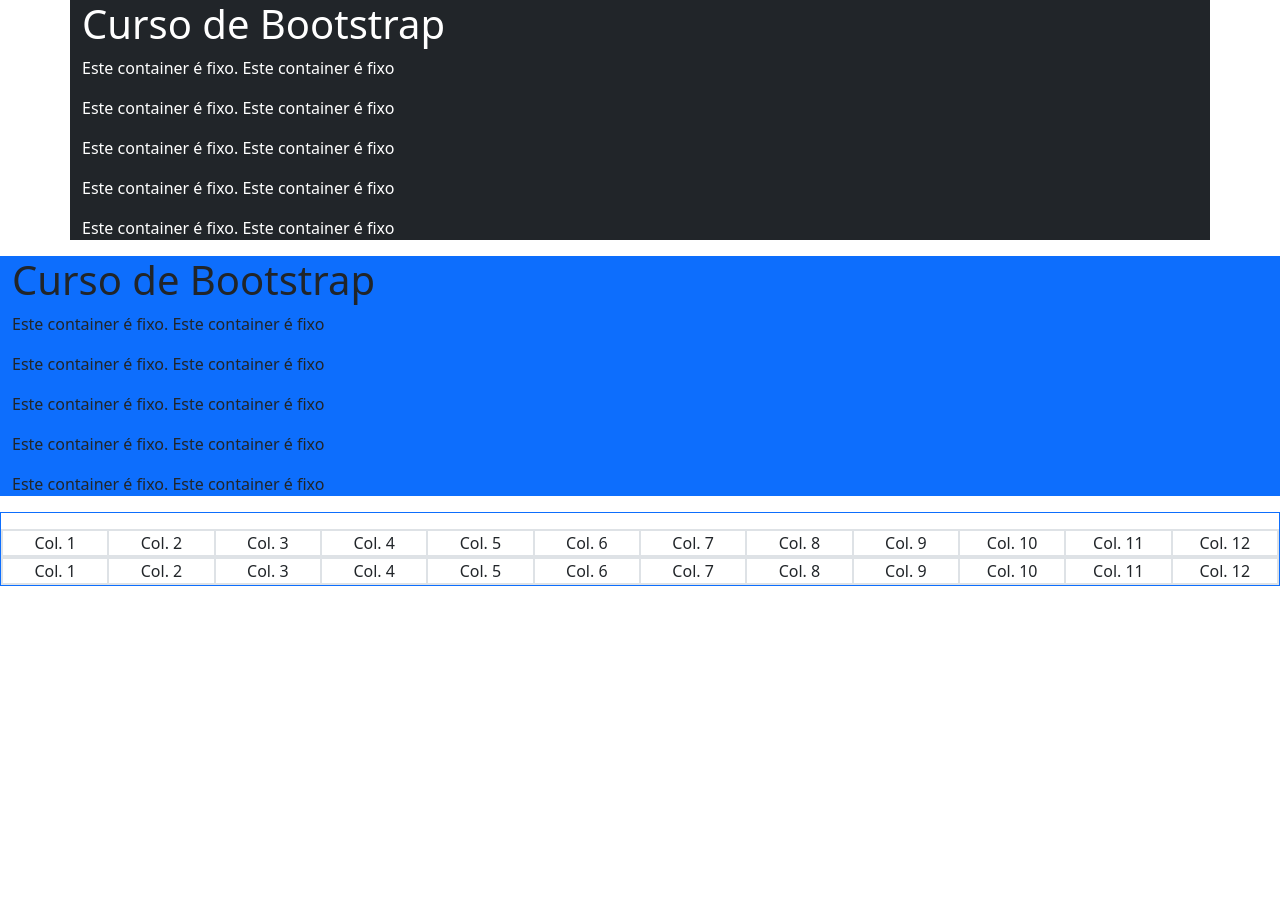
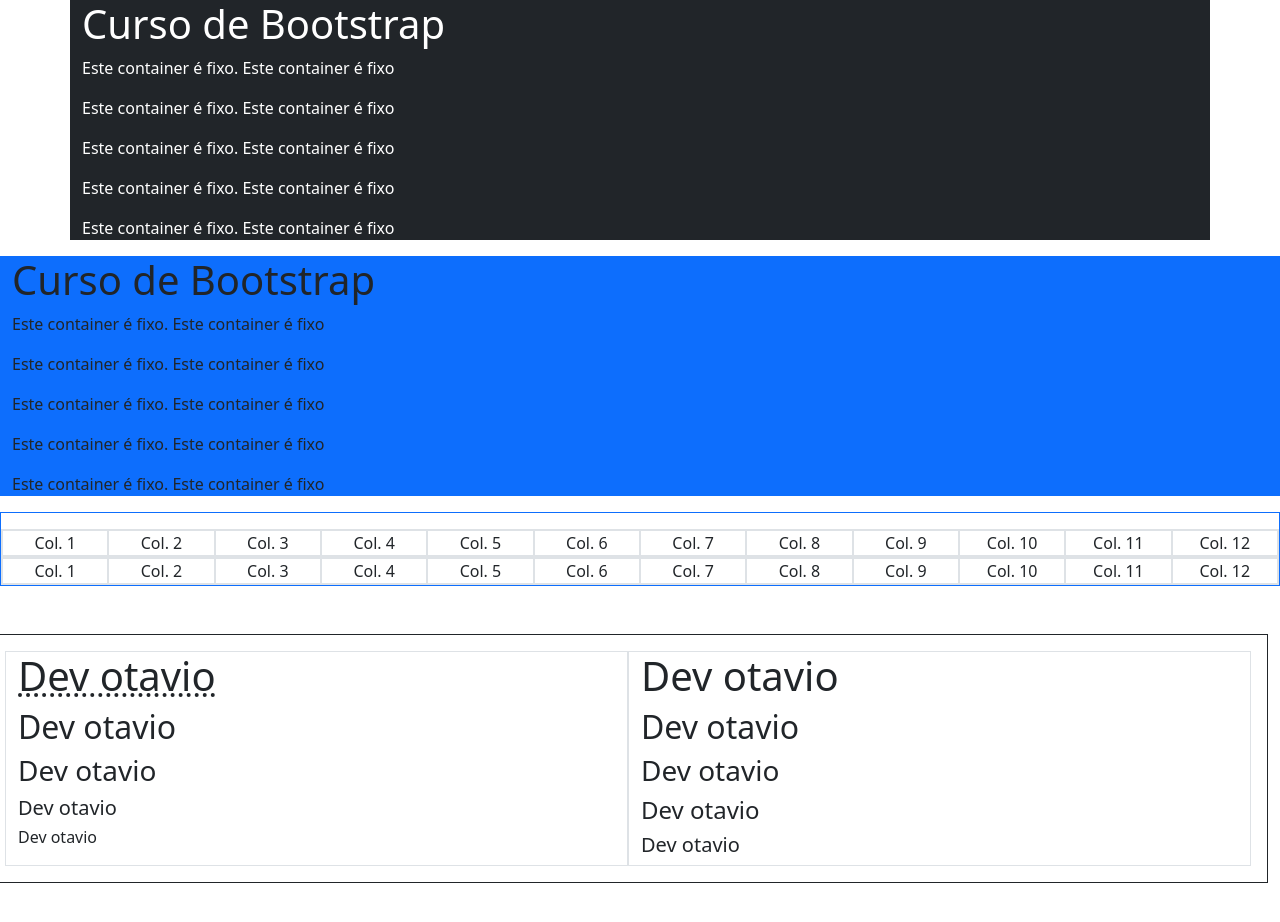
Before and after one commit to Otavioazeved/CursoBootstrap, a plain HTML site: page index.html in a window 1280 px wide. Before the commit the page ends 800 px from the top, so only its background shows below. Drawn offline with nearby package versions, Linux system fonts and the light colour scheme.

Commit message:
trabalhando com fonte e tipografia

```diff
--- a/index.html
+++ b/index.html
@@ -64,6 +64,27 @@
       </div>
 
     </div>
+    <div class="container-fluid row flex border border-dark p-3 my-5">
+
+      <div class="container-fluid col border margin-1 ">
+        <h1><abbr title="desenvolvedor otavio azevedo">Dev otavio</abbr></h1>
+        <h2>Dev otavio</h2>
+        <h3>Dev otavio</h4>
+        <h5>Dev otavio</h5>
+        <h6>Dev otavio</h6>
+      </div>
+
+ <div class="container-fluid col border margin-1">
+        <p class="h1">Dev otavio</p>
+        <p class="h2">Dev otavio</p>
+        <p class="h3">Dev otavio</p>
+        <p class="h4">Dev otavio</p>
+        <p class="h5">Dev otavio</p>
+      </div>
+    </div>
+
+
+
 
 
 
```
